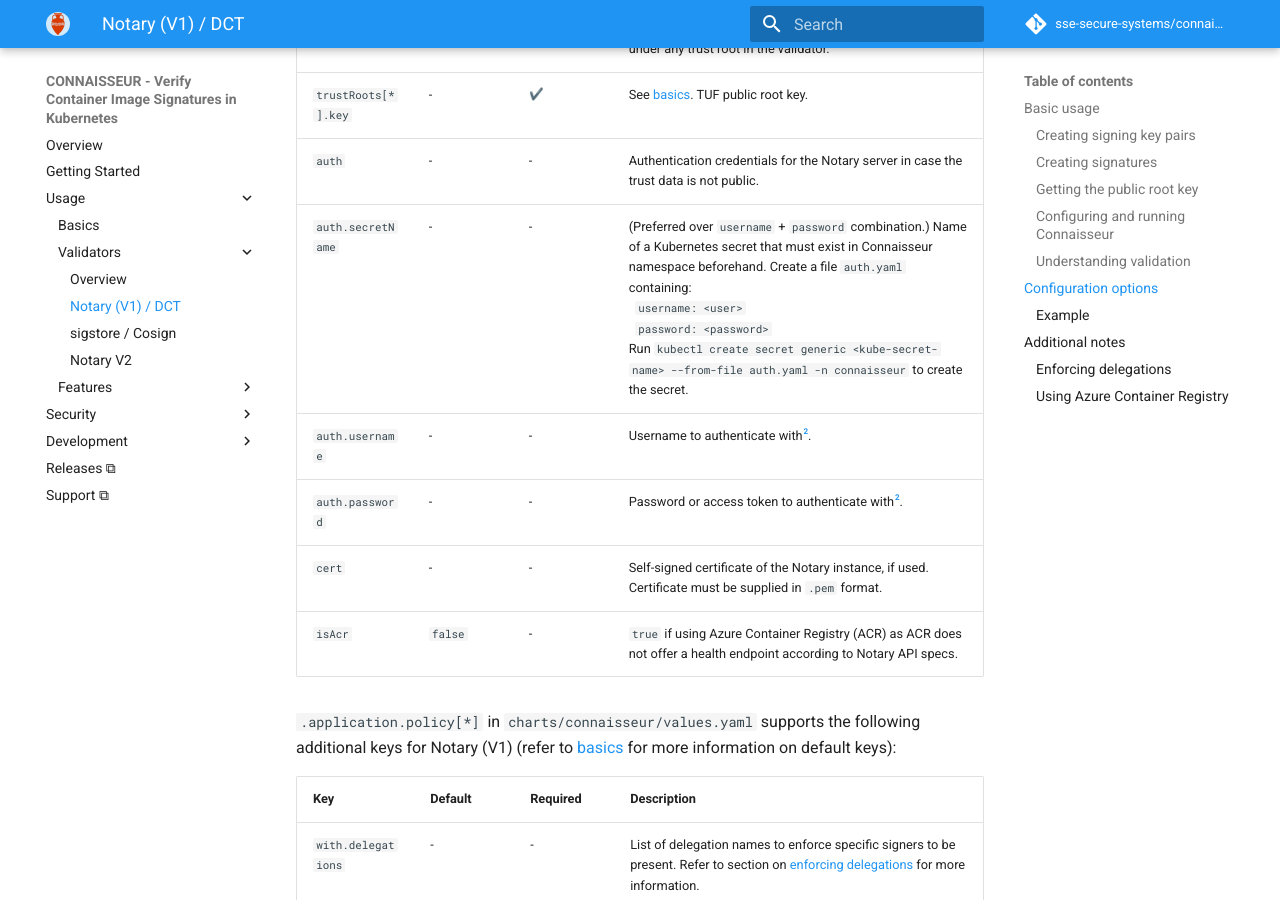
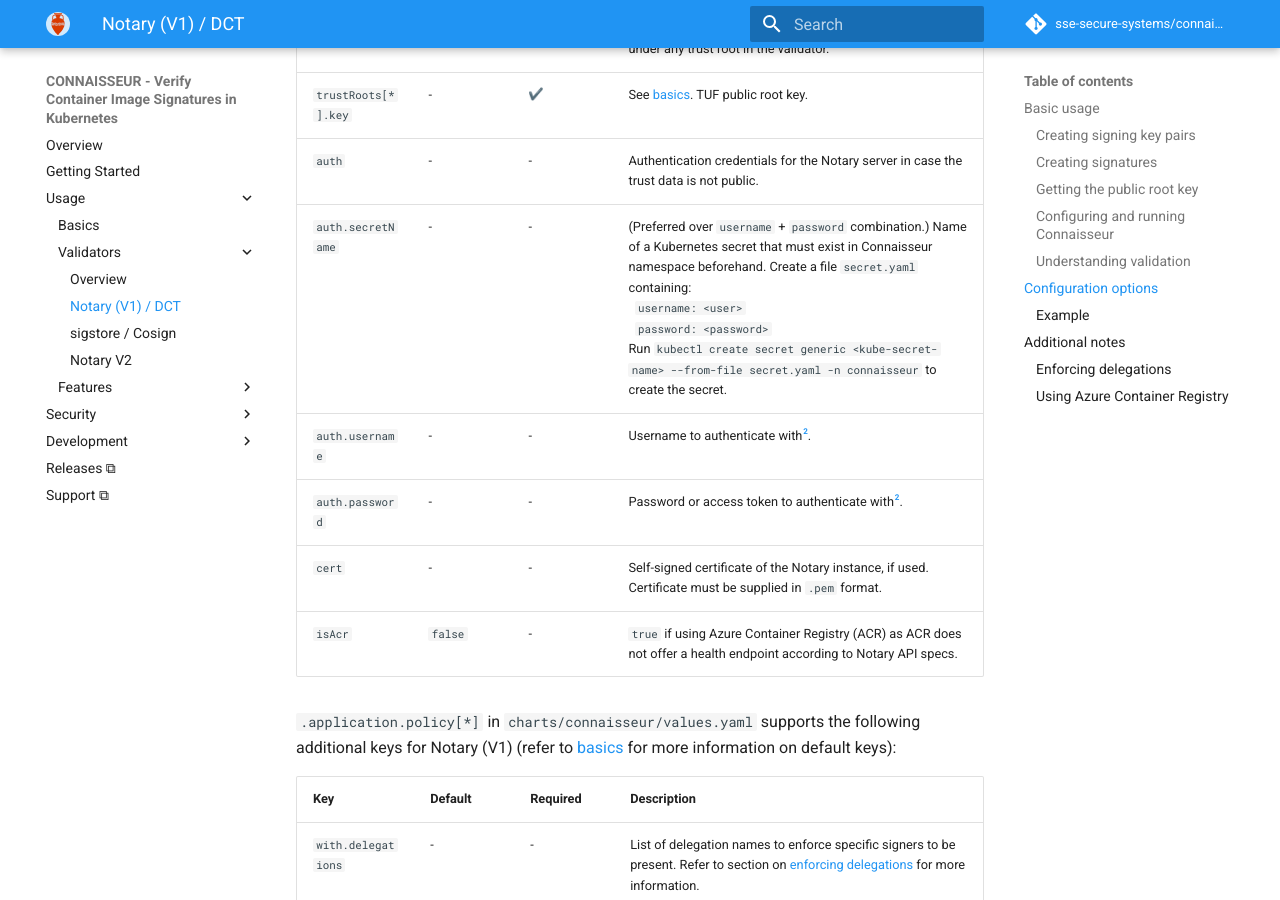
Before and after one commit to sse-secure-systems/connaisseur, an MkDocs documentation site: the page built from docs/validators/notaryv1.md, in a window 1280 px wide and 900 px high, scrolled down 4598 px. Built offline with MkDocs 1.6.1 and Material for MkDocs 9.7.7, drawn with Linux system fonts in a browser that asks for light colours; emoji names are drawn with the system emoji font; comment, search, counter and statistics services are not loaded; the version menu is left out.

Commit message:
docs: fix secret file reference (#1625)
With the switch to Golang the authentication secrets require to be named `secret.yaml` instead of the previous `auth.yaml`. This has been fixed in the documentation.

```diff
--- a/docs/validators/notaryv1.md
+++ b/docs/validators/notaryv1.md
@@ -185,7 +185,7 @@ For more information on TUF roles, please refer to [TUF's documentation](https:/
 | `trustRoots[*].name` | - | :heavy_check_mark: | See [basics](../basics.md#validators). Setting the name of trust root to "*" implements a logical `and` and enables multiple signature verification under any trust root in the validator.  |
 | `trustRoots[*].key` | - | :heavy_check_mark: | See [basics](../basics.md#validators). TUF public root key. |
 | `auth` | - | - | Authentication credentials for the Notary server in case the trust data is not public. |
-| `auth.secretName` | - | - | (Preferred over `username` + `password` combination.) Name of a Kubernetes secret that must exist in Connaisseur namespace beforehand. Create a file `auth.yaml` containing:<br/>&nbsp; `username: <user>` <br/>&nbsp; `password: <password>` <br/>Run `kubectl create secret generic <kube-secret-name> --from-file auth.yaml -n connaisseur` to create the secret.|
+| `auth.secretName` | - | - | (Preferred over `username` + `password` combination.) Name of a Kubernetes secret that must exist in Connaisseur namespace beforehand. Create a file `secret.yaml` containing:<br/>&nbsp; `username: <user>` <br/>&nbsp; `password: <password>` <br/>Run `kubectl create secret generic <kube-secret-name> --from-file secret.yaml -n connaisseur` to create the secret.|
 | `auth.username` | - | - | Username to authenticate with[^2]. |
 | `auth.password` | - | - | Password or access token to authenticate with[^2]. |
 | `cert` | - | - | Self-signed certificate of the Notary instance, if used. Certificate must be supplied in `.pem` format. |
```
